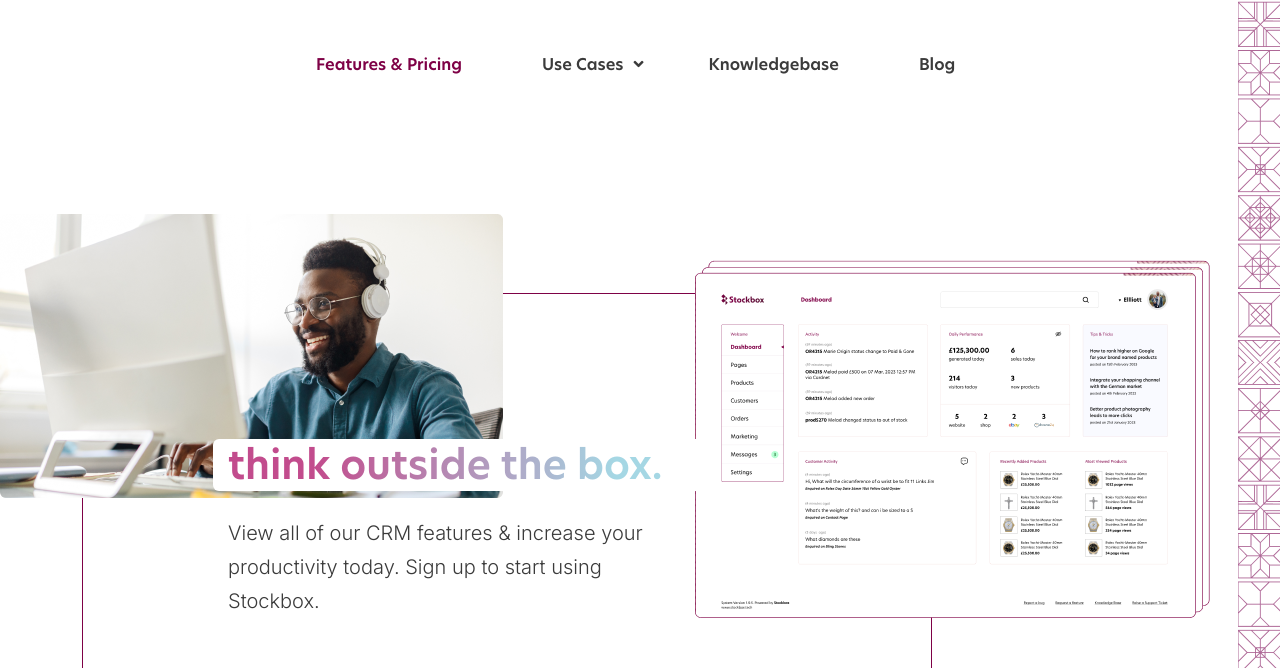
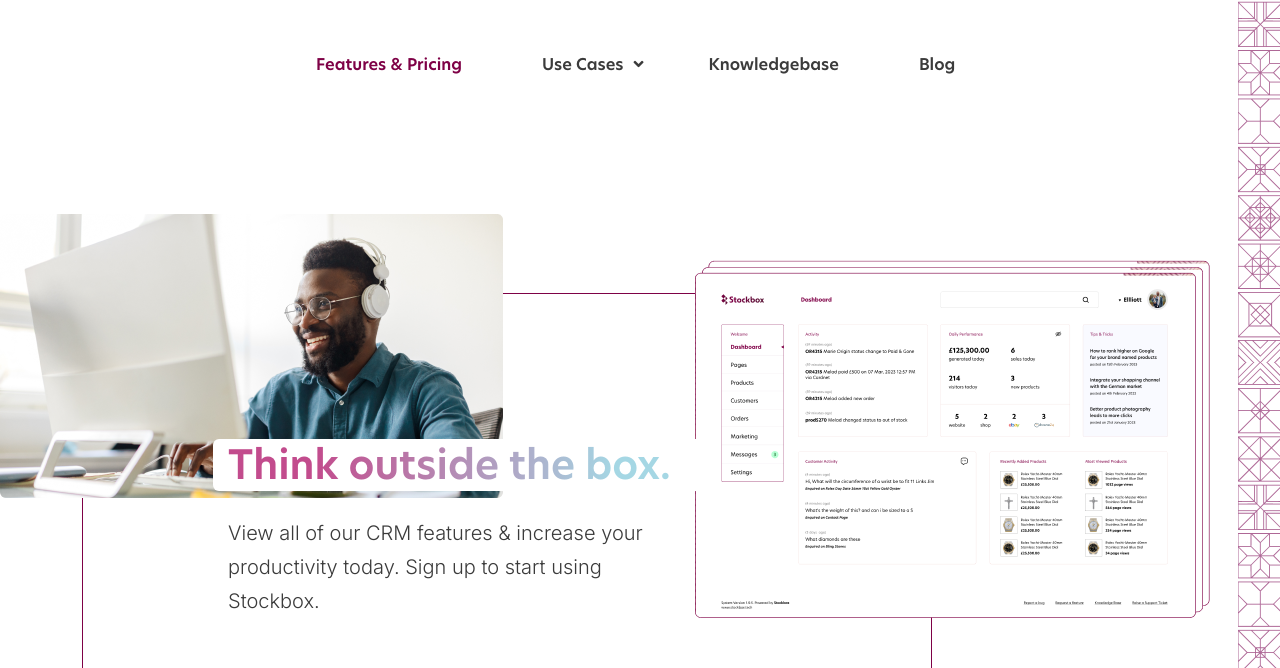
Before and after one commit to mdmunnaahmed/stockbox-site, a website: page src/features-pricing.html in a window 1280 px wide. Shown: the part 120-788 px from the top of the page. Drawn offline with Linux system fonts and the light colour scheme.

Commit message:
title text back to capital

```diff
--- a/src/features-pricing.html
+++ b/src/features-pricing.html
@@ -103,7 +103,7 @@
       <img src="assets/images/images/thumb3.png" alt="image" class="banner-thumb-image wow fadeInLeft" data-wow-delay=".4s" data-wow-duration="1s">
       <div class="banner-content-box">
         <div class="title-wrapper position-relative">
-          <h1 class="banner-title wow fadeInUp" data-wow-delay=".3s" id="bannerTitle">think outside the box.</h1>
+          <h1 class="banner-title wow fadeInUp" data-wow-delay=".3s" id="bannerTitle">Think outside the box.</h1>
           <div id="appendSpan"></div>
         </div>
         <p class="banner-pera d-none d-xl-block wow fadeInUp text--body" data-wow-delay=".4s">View all of our CRM features & increase your productivity today. Sign up to start using Stockbox.</p>
```
Also changed, not shown: src/html/features-pricing.html (+1 -1 lines).
